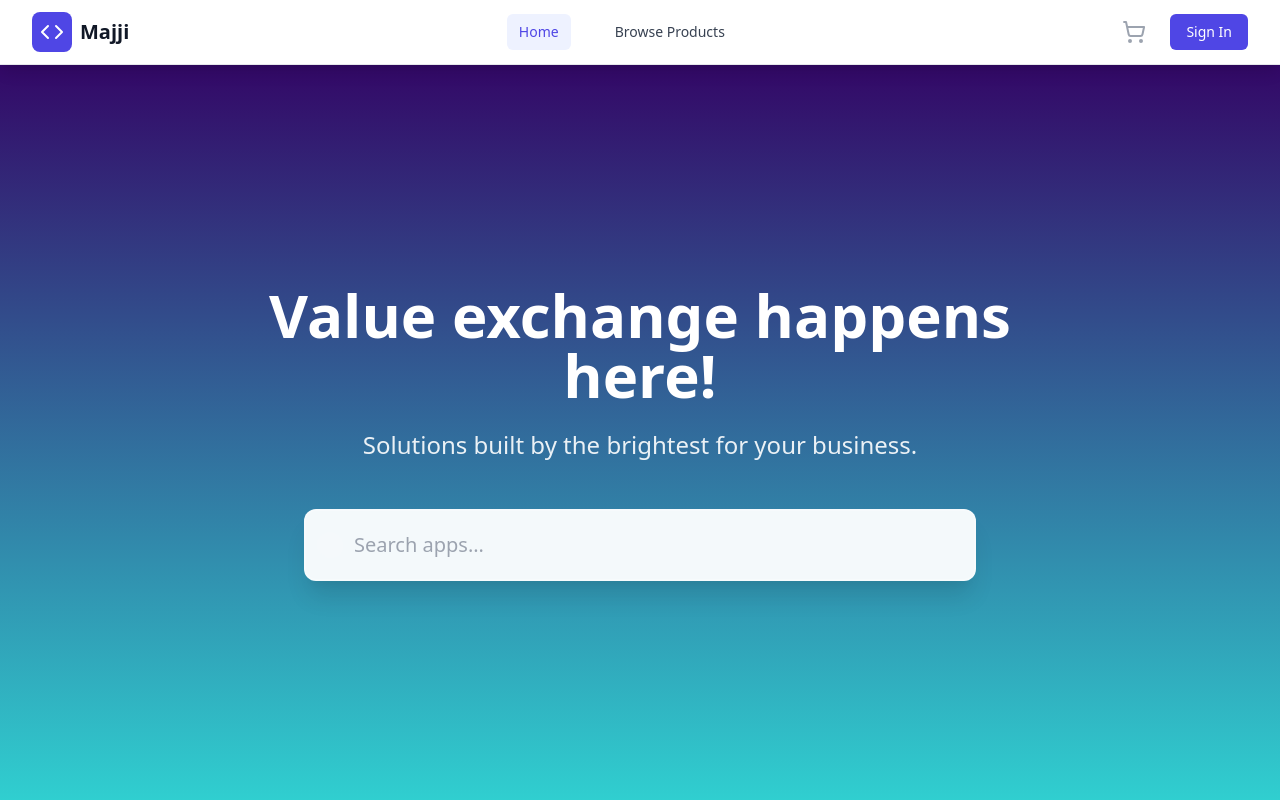
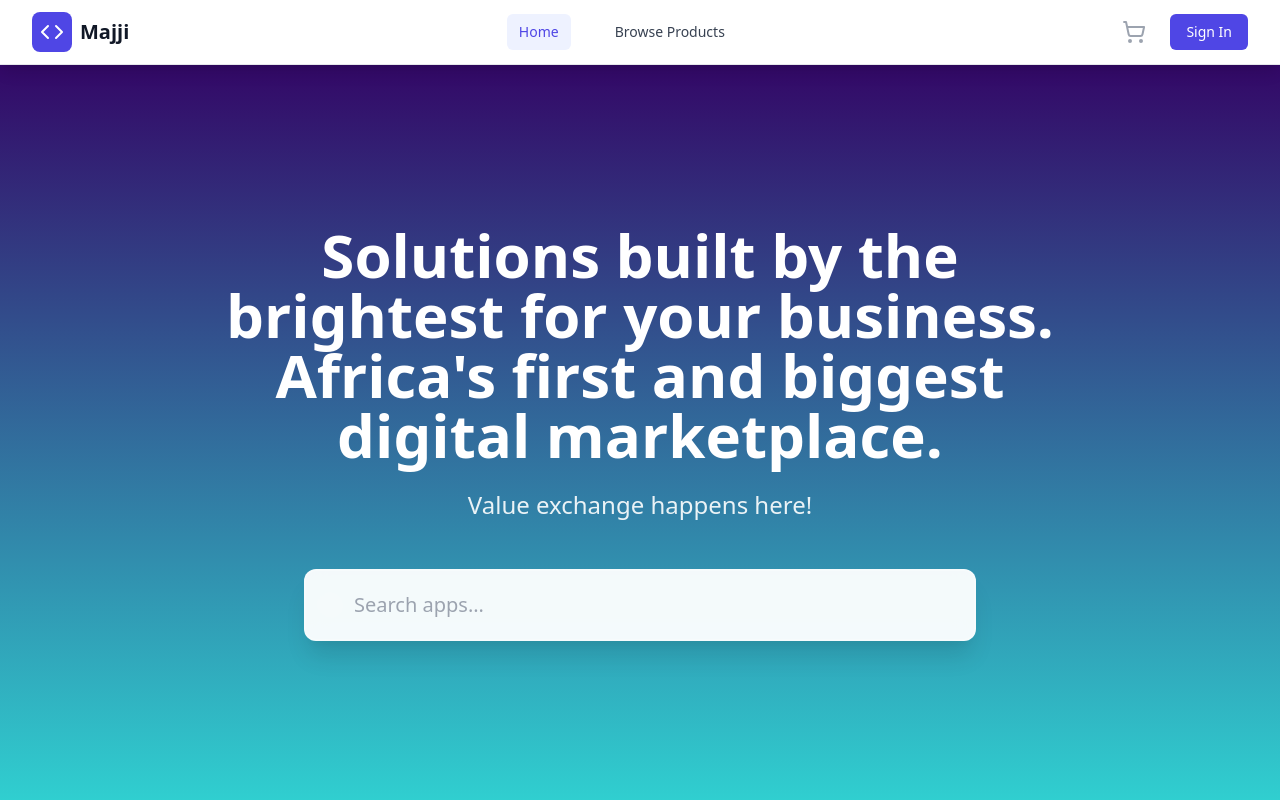
Before and after one commit to Adeolade1st/Majji, a React (Vite) app: page / in a window 1280 px wide. Shown: the top 800 px of the page. Built offline with nearby package versions, Linux system fonts and the light colour scheme.

Commit message:
Update hero headline copy

```diff
--- a/src/pages/HomePage.tsx
+++ b/src/pages/HomePage.tsx
@@ -91,11 +91,11 @@ const HomePage: React.FC<HomePageProps> = ({ onNavigate, onProductSelect }) => {
           <div className="text-center max-w-4xl mx-auto">
             <div className="fade-in-up">
               <h1 className="text-4xl md:text-5xl lg:text-6xl font-bold mb-6 leading-tight text-white">
-                Value exchange happens here!
+                Solutions built by the brightest for your business. Africa's first and biggest digital marketplace.
               </h1>
 
               <h4 className="text-xl md:text-2xl text-white/90 mb-12 font-medium">
-                Solutions built by the brightest for your business.
+                Value exchange happens here!
               </h4>
 
               {/* Search Bar */}
```
